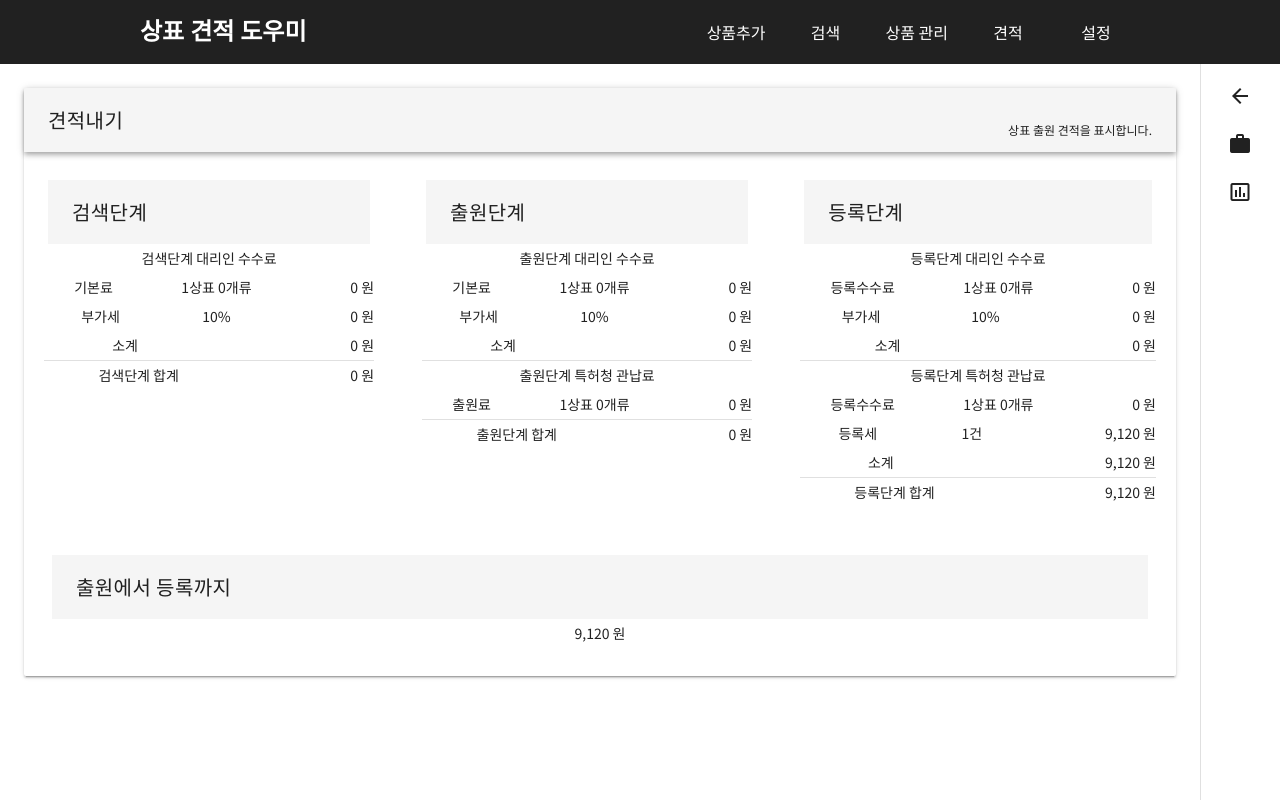
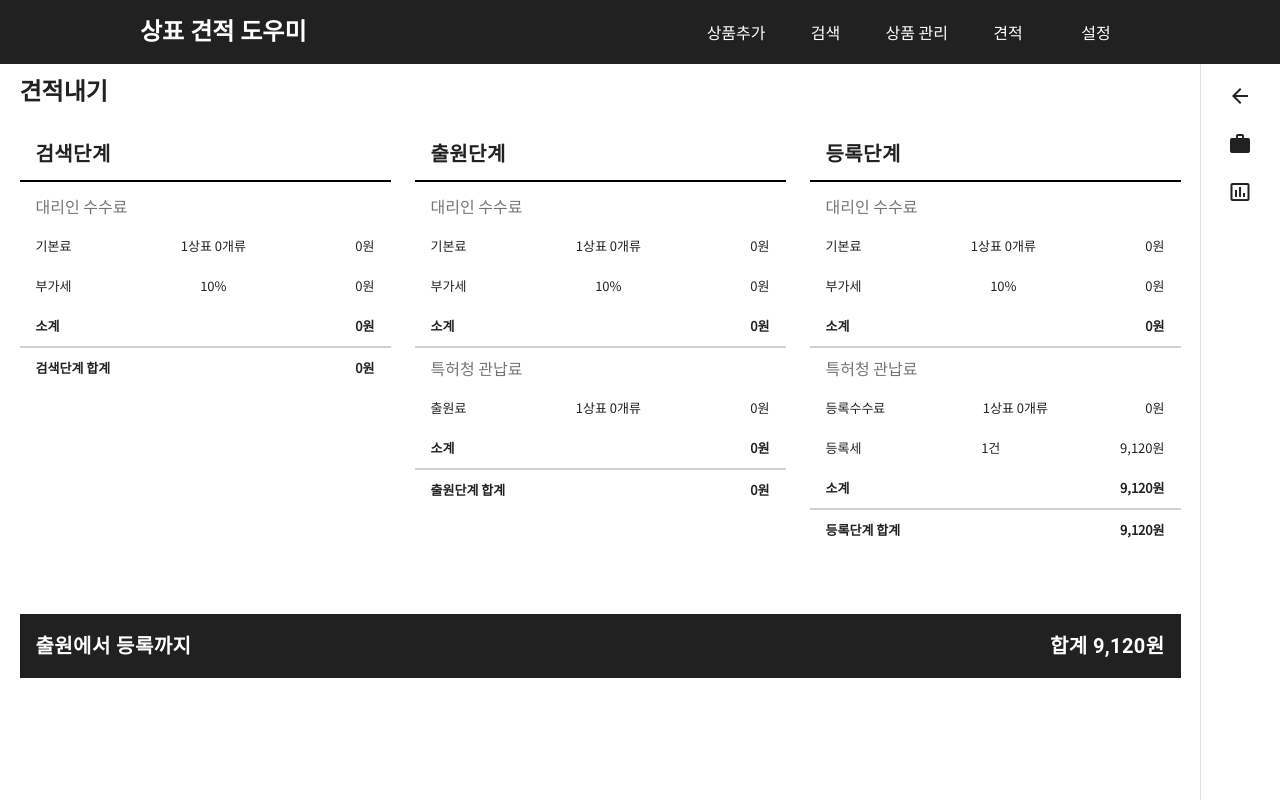
Before and after one commit to kiworkshop/Pascal, a Vue app in the folder patent-calculator/: page / in a window 1280 px wide. Both pictures are taken after a click on the button "견적". Built offline with nearby package versions, Linux system fonts and the light colour scheme.

Commit message:
[STYLE] 견적내기 페이지 디자인 변경 및 사이드바 선택된 상품 디자인 수정

```diff
--- a/patent-calculator/src/components/BriefcaseSummary.vue
+++ b/patent-calculator/src/components/BriefcaseSummary.vue
@@ -13,9 +13,9 @@
         :key="classNo"
         @click="copyToClipboard(classNo, products)"
       >
-        <v-list-tile-content>{{ classes[classNo] }}</v-list-tile-content>
+        <v-list-tile-content class="text-no-wrap text-truncate">{{ classes[classNo] }}</v-list-tile-content>
         <v-list-tile-avatar>
-          <v-avatar slot="activator" color="primary" size="22">
+          <v-avatar slot="activator" color="secondary" size="22">
             <span class="white--text body-1 font-weight-medium">{{ Object.keys(products).length }}</span>
           </v-avatar>
         </v-list-tile-avatar>
--- a/patent-calculator/src/components/Quotation.vue
+++ b/patent-calculator/src/components/Quotation.vue
@@ -1,136 +1,145 @@
 <template>
-  <v-container fluid grid-list-md>
+  <v-container grid-list-xl>
     <v-slide-y-transition mode="out-in">
-      <v-layout>
-        <v-flex>
-          <v-card>
-            <v-toolbar color="grey lighten-4">
-              <v-toolbar-title>견적내기</v-toolbar-title>
-              <v-spacer></v-spacer>
-              <p class="caption text-xs-left" ><br><br>상표 출원 견적을 표시합니다.</p>
-            </v-toolbar>
-            <v-layout row wrap>
-              <v-flex>
-                <v-container>
-                  <v-toolbar color="elevation-0">
-                    <v-toolbar-title>검색단계</v-toolbar-title>
-                  </v-toolbar>
-                  <v-layout column wrap>
-                    <v-flex text-xs-center>검색단계 대리인 수수료</v-flex>
-                    <v-layout row wrap>
-                      <v-flex text-xs-center>기본료</v-flex>
-                      <v-flex text-xs-center>1상표 {{numOfClasses}}개류</v-flex>
-                      <v-flex text-xs-right>{{검색단계대리인수수료.toLocaleString()}} 원</v-flex>
-                    </v-layout>
-                    <v-layout row wrap>
-                      <v-flex text-xs-center>부가세</v-flex>
-                      <v-flex text-xs-center>10%</v-flex>
-                      <v-flex text-xs-right>{{(검색단계대리인수수료 * 0.1).toLocaleString()}} 원</v-flex>
-                    </v-layout>
-                    <v-layout row wrap>
-                      <v-flex text-xs-center>소계</v-flex>
-                      <v-flex text-xs-right>{{(검색단계대리인수수료 * 1.1).toLocaleString()}} 원</v-flex>
-                    </v-layout>
-                    <v-divider light></v-divider>
-                    <v-layout row wrap>
-                      <v-flex text-xs-center>검색단계 합계</v-flex>
-                      <v-flex text-xs-right>{{검색단계비용.toLocaleString()}} 원</v-flex>
-                    </v-layout>
-                  </v-layout>
-                </v-container>
-              </v-flex>
-              <v-flex>
-                <v-container>
-                  <v-toolbar color="elevation-0">
-                    <v-toolbar-title>출원단계</v-toolbar-title>
-                  </v-toolbar>
-                  <v-layout column wrap>
-                    <v-flex text-xs-center>출원단계 대리인 수수료</v-flex>
-                    <v-layout row wrap>
-                      <v-flex text-xs-center>기본료</v-flex>
-                      <v-flex text-xs-center>1상표 {{numOfClasses}}개류</v-flex>
-                      <v-flex text-xs-right>{{출원단계대리인수수료.toLocaleString()}} 원</v-flex>
-                    </v-layout>
-                    <v-layout row wrap>
-                      <v-flex text-xs-center>부가세</v-flex>
-                      <v-flex text-xs-center>10%</v-flex>
-                      <v-flex text-xs-right>{{(출원단계대리인수수료 * 0.1).toLocaleString()}} 원</v-flex>
-                    </v-layout>
-                    <v-layout row wrap>
-                      <v-flex text-xs-center>소계</v-flex>
-                      <v-flex text-xs-right>{{(출원단계대리인수수료 * 1.1).toLocaleString()}} 원</v-flex>
-                    </v-layout>
-                    <v-divider light></v-divider>
-                    <v-flex text-xs-center>출원단계 특허청 관납료</v-flex>
-                    <v-layout row wrap>
-                      <v-flex text-xs-center>출원료</v-flex>
-                      <v-flex text-xs-center>1상표 {{numOfClasses}}개류</v-flex>
-                      <v-flex text-xs-right>{{출원단계관납료.toLocaleString()}} 원</v-flex>
-                    </v-layout>
-                    <v-divider light></v-divider>
-                    <v-layout row wrap>
-                      <v-flex text-xs-center>출원단계 합계</v-flex>
-                      <v-flex text-xs-right>{{출원단계비용.toLocaleString()}} 원</v-flex>
-                    </v-layout>
-                  </v-layout>
-                </v-container>
-              </v-flex>
-              <v-flex>
-                <v-container>
-                  <v-toolbar color="elevation-0">
-                    <v-toolbar-title>등록단계</v-toolbar-title>
-                  </v-toolbar>
-                  <v-layout column wrap>
-                    <v-flex text-xs-center>등록단계 대리인 수수료</v-flex>
-                    <v-layout row wrap>
-                      <v-flex text-xs-center>등록수수료</v-flex>
-                      <v-flex text-xs-center>1상표 {{numOfClasses}}개류</v-flex>
-                      <v-flex text-xs-right>{{등록단계대리인수수료.toLocaleString()}} 원</v-flex>
-                    </v-layout>
-                    <v-layout row wrap>
-                      <v-flex text-xs-center>부가세</v-flex>
-                      <v-flex text-xs-center>10%</v-flex>
-                      <v-flex text-xs-right>{{(등록단계대리인수수료 * 0.1).toLocaleString()}} 원</v-flex>
-                    </v-layout>
-                    <v-layout row wrap>
-                      <v-flex text-xs-center>소계</v-flex>
-                      <v-flex text-xs-right>{{(등록단계대리인수수료 * 1.1).toLocaleString()}} 원</v-flex>
-                    </v-layout>
-                    <v-divider light></v-divider>
-                    <v-flex text-xs-center>등록단계 특허청 관납료</v-flex>
-                    <v-layout row wrap>
-                      <v-flex text-xs-center>등록수수료</v-flex>
-                      <v-flex text-xs-center>1상표 {{numOfClasses}}개류</v-flex>
-                      <v-flex text-xs-right>{{등록단계관납료.toLocaleString()}} 원</v-flex>
-                    </v-layout>
-                    <v-layout row wrap>
-                      <v-flex text-xs-center>등록세</v-flex>
-                      <v-flex text-xs-center>1건</v-flex>
-                      <v-flex text-xs-right>{{등록세.toLocaleString()}} 원</v-flex>
-                    </v-layout>
-                    <v-layout row wrap>
-                      <v-flex text-xs-center>소계</v-flex>
-                      <v-flex text-xs-right>{{(등록단계관납료 + 등록세).toLocaleString()}} 원</v-flex>
-                    </v-layout>
-                    <v-divider light></v-divider>
-                    <v-layout row wrap>
-                      <v-flex text-xs-center>등록단계 합계</v-flex>
-                      <v-flex text-xs-right>{{등록단계비용.toLocaleString()}} 원</v-flex>
-                    </v-layout>
-                  </v-layout>
-                </v-container>
-              </v-flex>
-            </v-layout>
-            <v-flex>
-              <v-container>
-                <v-toolbar color="elevation-0">
-                  <v-toolbar-title>출원에서 등록까지</v-toolbar-title>
-                </v-toolbar>
-                <v-flex text-xs-center>{{전체비용.toLocaleString()}} 원</v-flex>
-              </v-container>
-            </v-flex>
-          </v-card>
-        </v-flex>
+      <v-layout column>
+        <h1 class="headline font-weight-bold mb-2">견적내기</h1>
+        <v-layout>
+          <v-flex s12 sm6 md4 lg4>
+            <v-card flat>
+              <v-card-title class="title font-weight-bold">검색단계</v-card-title>
+              <v-divider class="title-divider"></v-divider>
+              <v-list dense>
+                <v-subheader class="subheading">대리인 수수료</v-subheader>
+                <v-list-tile>
+                  <v-list-tile-content>기본료</v-list-tile-content>
+                  <v-list-tile-content class="align-center">1상표 {{numOfClasses}}개류</v-list-tile-content>
+                  <v-list-tile-content class="align-end">{{검색단계대리인수수료.toLocaleString()}}원</v-list-tile-content>
+                </v-list-tile>
+                <v-list-tile>
+                  <v-list-tile-content>부가세</v-list-tile-content>
+                  <v-list-tile-content class="align-center">10%</v-list-tile-content>
+                  <v-list-tile-content class="align-end">{{(검색단계대리인수수료 * 0.1).toLocaleString()}}원</v-list-tile-content>
+                </v-list-tile>
+                <v-list-tile>
+                  <v-list-tile-content class="font-weight-bold">소계</v-list-tile-content>
+                  <v-list-tile-content
+                    class="align-end font-weight-bold"
+                  >{{검색단계비용.toLocaleString()}}원</v-list-tile-content>
+                </v-list-tile>
+                <v-divider class="content-divider"></v-divider>
+                <v-list-tile>
+                  <v-list-tile-content class="font-weight-bold">검색단계 합계</v-list-tile-content>
+                  <v-list-tile-content
+                    class="align-end font-weight-bold"
+                  >{{검색단계비용.toLocaleString()}}원</v-list-tile-content>
+                </v-list-tile>
+              </v-list>
+            </v-card>
+          </v-flex>
+          <v-flex s12 sm6 md4 lg4>
+            <v-card flat>
+              <v-card-title class="title font-weight-bold">출원단계</v-card-title>
+              <v-divider class="title-divider"></v-divider>
+              <v-list dense>
+                <v-subheader class="subheading">대리인 수수료</v-subheader>
+                <v-list-tile>
+                  <v-list-tile-content>기본료</v-list-tile-content>
+                  <v-list-tile-content class="align-center">1상표 {{numOfClasses}}개류</v-list-tile-content>
+                  <v-list-tile-content class="align-end">{{출원단계대리인수수료.toLocaleString()}}원</v-list-tile-content>
+                </v-list-tile>
+                <v-list-tile>
+                  <v-list-tile-content>부가세</v-list-tile-content>
+                  <v-list-tile-content class="align-center">10%</v-list-tile-content>
+                  <v-list-tile-content class="align-end">{{(출원단계대리인수수료 * 0.1).toLocaleString()}}원</v-list-tile-content>
+                </v-list-tile>
+                <v-list-tile>
+                  <v-list-tile-content class="font-weight-bold">소계</v-list-tile-content>
+                  <v-list-tile-content
+                    class="align-end font-weight-bold"
+                  >{{(출원단계대리인수수료 * 1.1).toLocaleString()}}원</v-list-tile-content>
+                </v-list-tile>
+                <v-divider class="content-divider"></v-divider>
+                <v-subheader class="subheading">특허청 관납료</v-subheader>
+                <v-list-tile>
+                  <v-list-tile-content>출원료</v-list-tile-content>
+                  <v-list-tile-content class="align-center">1상표 {{numOfClasses}}개류</v-list-tile-content>
+                  <v-list-tile-content class="align-end">{{출원단계관납료.toLocaleString()}}원</v-list-tile-content>
+                </v-list-tile>
+                <v-list-tile>
+                  <v-list-tile-content class="font-weight-bold">소계</v-list-tile-content>
+                  <v-list-tile-content
+                    class="align-end font-weight-bold"
+                  >{{출원단계관납료.toLocaleString()}}원</v-list-tile-content>
+                </v-list-tile>
+                <v-divider class="content-divider"></v-divider>
+                <v-list-tile>
+                  <v-list-tile-content class="font-weight-bold">출원단계 합계</v-list-tile-content>
+                  <v-list-tile-content
+                    class="align-end font-weight-bold"
+                  >{{출원단계비용.toLocaleString()}}원</v-list-tile-content>
+                </v-list-tile>
+              </v-list>
+            </v-card>
+          </v-flex>
+          <v-flex s12 sm6 md4 lg4>
+            <v-card flat>
+              <v-card-title class="title font-weight-bold">등록단계</v-card-title>
+              <v-divider class="title-divider"></v-divider>
+              <v-list dense>
+                <v-subheader class="subheading">대리인 수수료</v-subheader>
+                <v-list-tile>
+                  <v-list-tile-content>기본료</v-list-tile-content>
+                  <v-list-tile-content class="align-center">1상표 {{numOfClasses}}개류</v-list-tile-content>
+                  <v-list-tile-content class="align-end">{{등록단계대리인수수료.toLocaleString()}}원</v-list-tile-content>
+                </v-list-tile>
+                <v-list-tile>
+                  <v-list-tile-content>부가세</v-list-tile-content>
+                  <v-list-tile-content class="align-center">10%</v-list-tile-content>
+                  <v-list-tile-content class="align-end">{{(등록단계대리인수수료 * 0.1).toLocaleString()}}원</v-list-tile-content>
+                </v-list-tile>
+                <v-list-tile>
+                  <v-list-tile-content class="font-weight-bold">소계</v-list-tile-content>
+                  <v-list-tile-content
+                    class="align-end font-weight-bold"
+                  >{{(등록단계대리인수수료 * 1.1).toLocaleString()}}원</v-list-tile-content>
+                </v-list-tile>
+                <v-divider class="content-divider"></v-divider>
+                <v-subheader class="subheading">특허청 관납료</v-subheader>
+                <v-list-tile>
+                  <v-list-tile-content>등록수수료</v-list-tile-content>
+                  <v-list-tile-content class="align-center">1상표 {{numOfClasses}}개류</v-list-tile-content>
+                  <v-list-tile-content class="align-end">{{등록단계관납료.toLocaleString()}}원</v-list-tile-content>
+                </v-list-tile>
+                <v-list-tile>
+                  <v-list-tile-content>등록세</v-list-tile-content>
+                  <v-list-tile-content class="align-center">1건</v-list-tile-content>
+                  <v-list-tile-content class="align-end">{{등록세.toLocaleString()}}원</v-list-tile-content>
+                </v-list-tile>
+                <v-list-tile>
+                  <v-list-tile-content class="font-weight-bold">소계</v-list-tile-content>
+                  <v-list-tile-content
+                    class="align-end font-weight-bold"
+                  >{{(등록단계관납료 + 등록세).toLocaleString()}}원</v-list-tile-content>
+                </v-list-tile>
+                <v-divider class="content-divider"></v-divider>
+                <v-list-tile>
+                  <v-list-tile-content class="font-weight-bold">등록단계 합계</v-list-tile-content>
+                  <v-list-tile-content
+                    class="align-end font-weight-bold"
+                  >{{등록단계비용.toLocaleString()}}원</v-list-tile-content>
+                </v-list-tile>
+              </v-list>
+            </v-card>
+          </v-flex>
+        </v-layout>
+        <v-list dark class="primary mt-5">
+          <v-list-tile>
+            <v-list-tile-content class="title font-weight-bold">출원에서 등록까지</v-list-tile-content>
+            <v-list-tile-content
+              class="title align-end font-weight-bold"
+            >합계 {{전체비용.toLocaleString()}}원</v-list-tile-content>
+          </v-list-tile>
+        </v-list>
       </v-layout>
     </v-slide-y-transition>
   </v-container>
@@ -168,7 +177,9 @@ export default {
       return this.출원단계대리인수수료 * 1.1 + this.출원단계관납료;
     },
     등록단계비용() {
-      return this.등록단계대리인수수료 * 1.1 + this.등록단계관납료 + this.등록세;
+      return (
+        this.등록단계대리인수수료 * 1.1 + this.등록단계관납료 + this.등록세
+      );
     },
     전체비용() {
       return this.검색단계비용 + this.출원단계비용 + this.등록단계비용;
@@ -178,4 +189,11 @@ export default {
 </script>
 
 <style scoped>
+.title-divider {
+  border: solid 1px black;
+}
+
+.content-divider {
+  border: solid 1px #d0d0d0;
+}
 </style>
```
